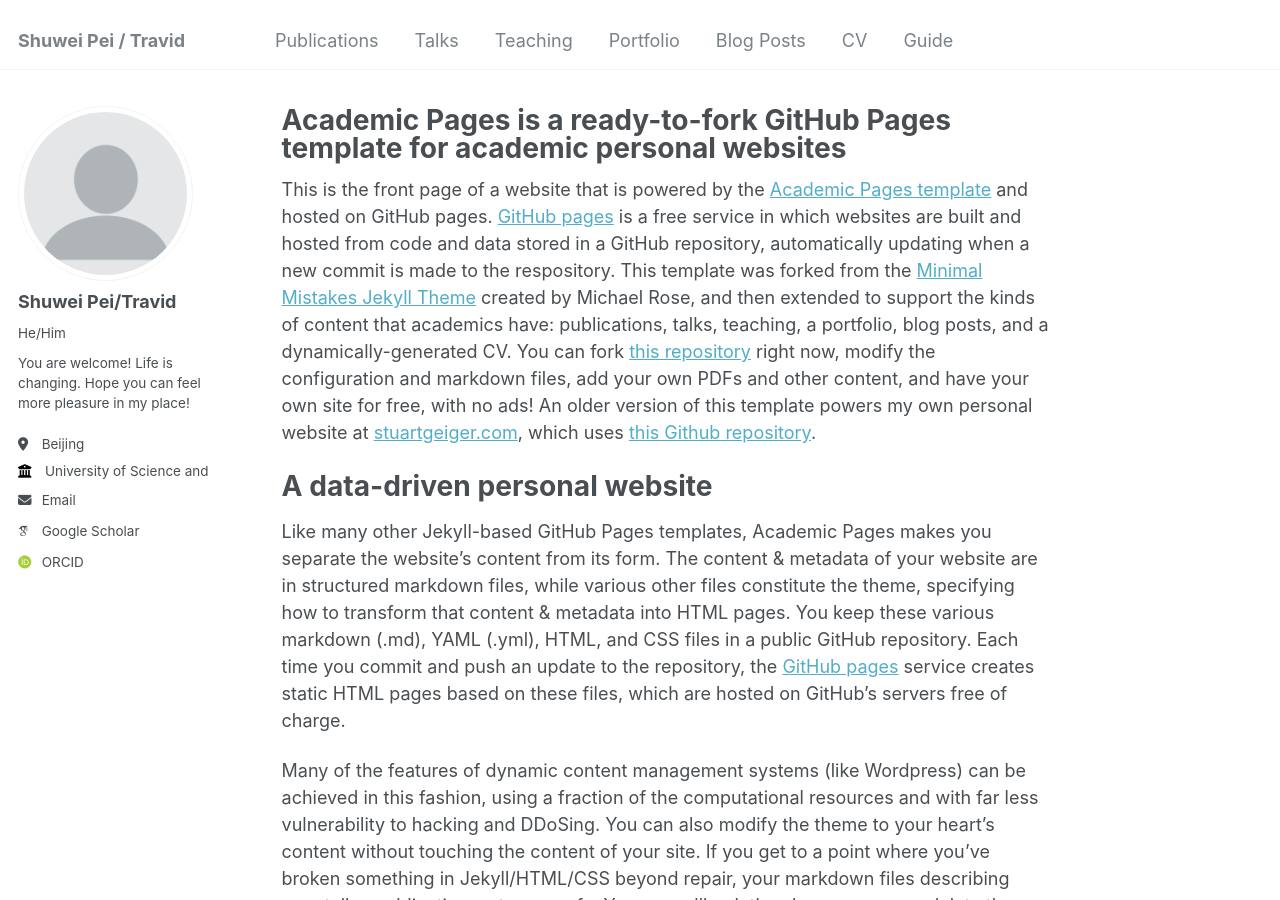
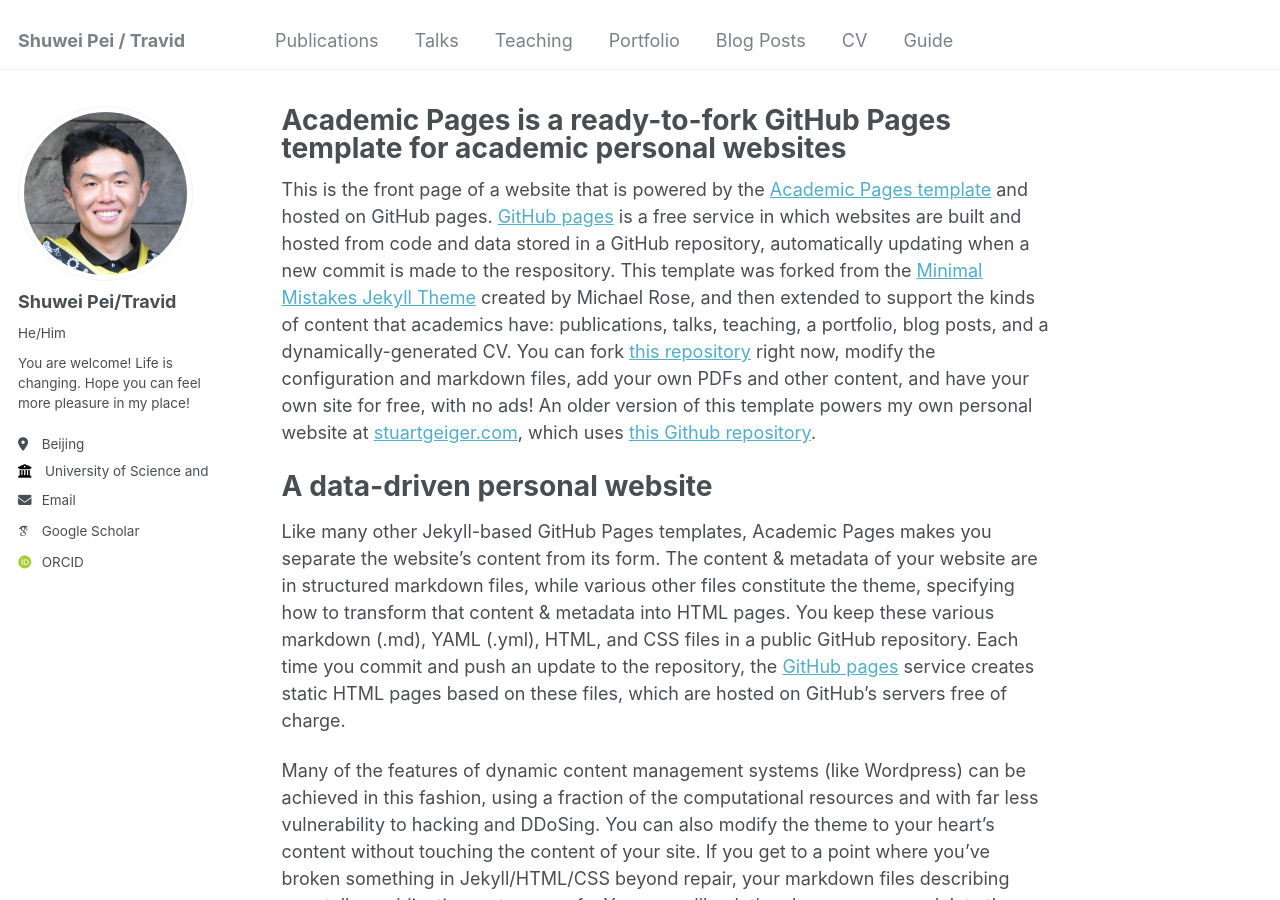
Before and after one commit to Travid-Pei/Travid-Pei.github.io, a Jekyll site: the page built from _pages/about.md, in a window 1280 px wide and 900 px high. Built offline with Jekyll 4.4.1, drawn with Linux system fonts in a browser that asks for light colours; some web fonts are replaced.

Commit message:
Update _config.yml

```diff
--- a/_config.yml
+++ b/_config.yml
@@ -21,7 +21,7 @@ repository               : "travid-pei/travid-pei.github.io"
 #               Additional customization can be done by editing /_includes/author-profile.html
 author:
   # Biographic information
-  avatar           : "profile.png"
+  avatar           : "证件照.JPG"
   name             : "Shuwei Pei/Travid"
   pronouns         : "He/Him"
   bio              : "You are welcome! Life is changing. Hope you can feel more pleasure in my place!"
```
